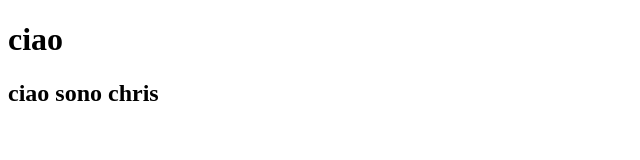
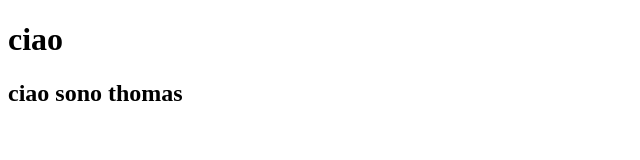
Before and after one commit to chri3092/prova2, a plain HTML site: page index.html in a window 1280 px wide. Shown: the full height of the page, 0-640 px from the left. Drawn offline with Linux system fonts and the light colour scheme.

Commit message:
ciao sono thomas

```diff
--- a/index.html
+++ b/index.html
@@ -8,6 +8,6 @@
 </head>
 <body>
     <h1>ciao</h1>
-    <h2>ciao sono chris</h2>
+    <h2>ciao sono thomas</h2>
 </body>
 </html>
```
